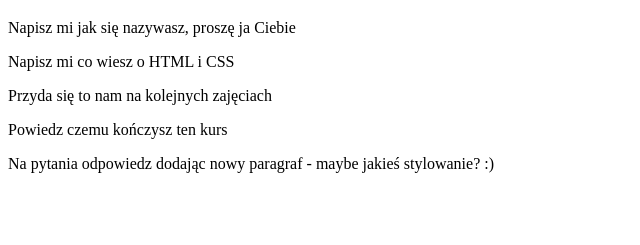
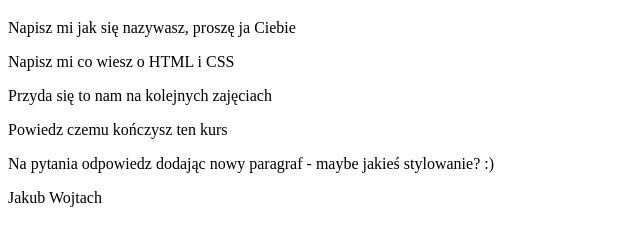
Before and after one commit to jakubwojtach/demo-repo, a plain HTML site: page index.html in a window 1280 px wide. Shown: the part 61-306 px from the top of the page, without its empty margins (0-640 px from the left). Drawn offline with Linux system fonts and the light colour scheme.

Commit message:
Jakub Wojtach robi brancha

```diff
--- a/index.html
+++ b/index.html
@@ -15,5 +15,6 @@
     <p>
       Na pytania odpowiedz dodając nowy paragraf - maybe jakieś stylowanie? :)
     </p>
+    <p>Jakub Wojtach</p>
   </body>
 </html>
```
Also changed, not shown: jakub_wojtach.txt (added).
